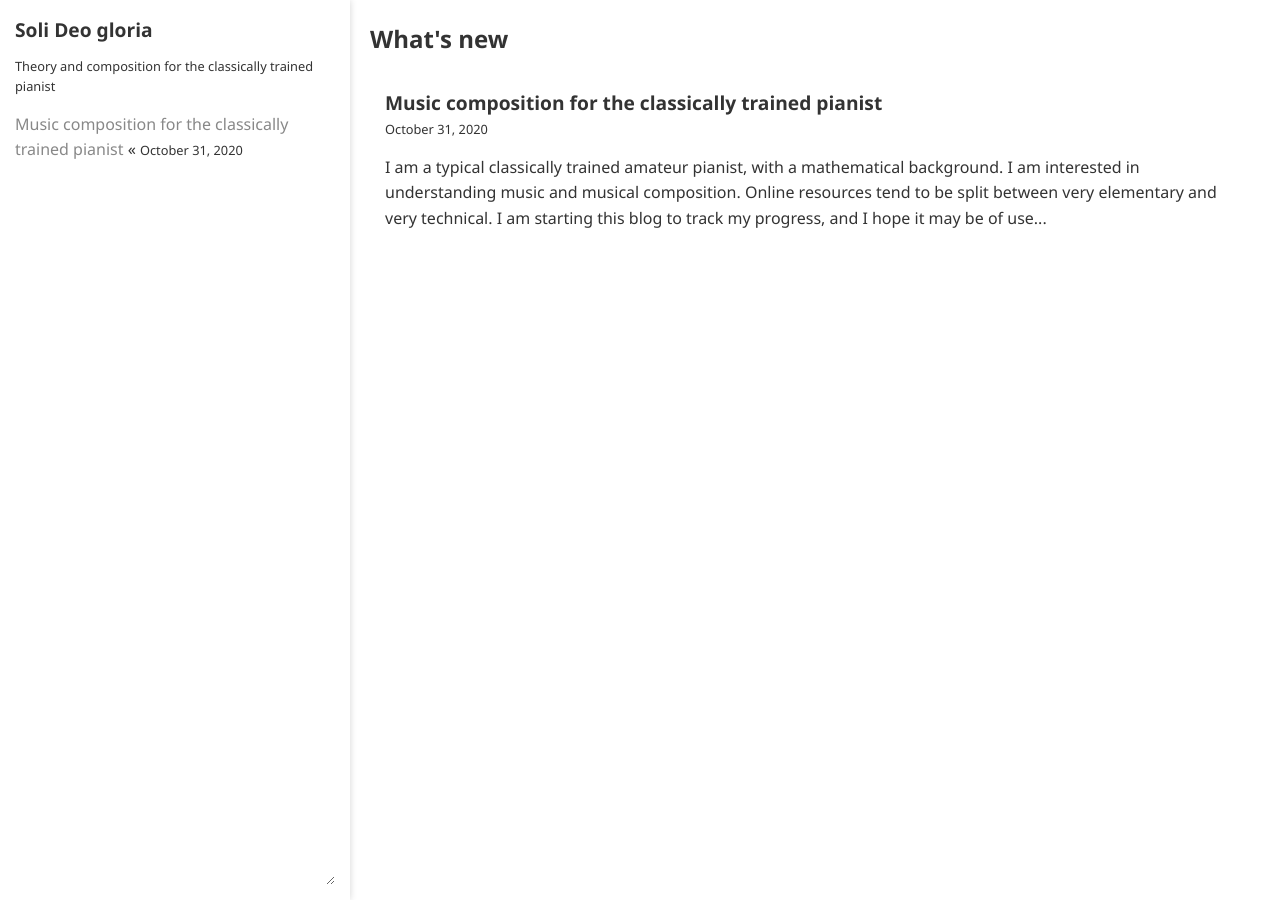
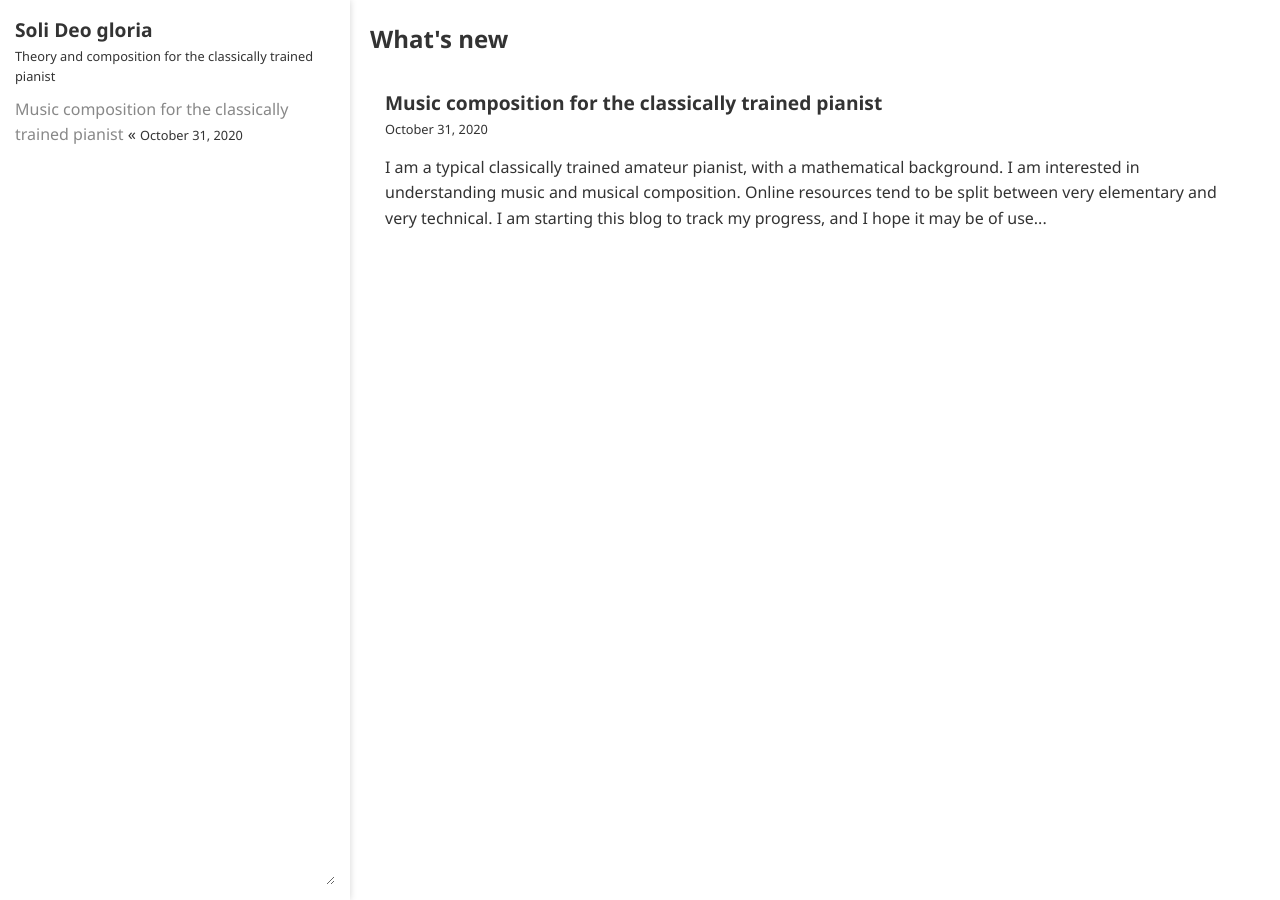
Before and after one commit to ansyblenetwork/sdg, a Jekyll site: the page built from index.html, in a window 1280 px wide. Built offline with Jekyll 4.4.1, drawn with Linux system fonts in a browser that asks for light colours.

Commit message:
Update page.html

```diff
--- a/_layouts/page.html
+++ b/_layouts/page.html
@@ -14,8 +14,8 @@
 	<body>
 		<div class="sidenav">
 		<div class="rpanel" style="flex-grow: 1; position:relative; min-width:250px; margin-bottom:0px" id="accountPanel">
-			<h2 style="margin-bottom:10px"><a href="{{ "" | absolute_url }}">Soli Deo gloria</a></h2>
-			<div class="date-format" style="padding-bottom:15px">Theory and composition for the classically trained pianist</div>
+			<h2><a href="{{ "" | absolute_url }}">Soli Deo gloria</a></h2>
+			<div style="margin-bottom:10px" class="date-format" style="padding-bottom:15px">Theory and composition for the classically trained pianist</div>
 			<ul>
 				{% for post in site.posts %}
 					<li><a href="{{ post.url | relative_url }}">{{ post.title }}</a> &laquo;&nbsp;<span class="date-format">{{ post.date | date: "%B %-d, %Y" }}</span></li>
```
